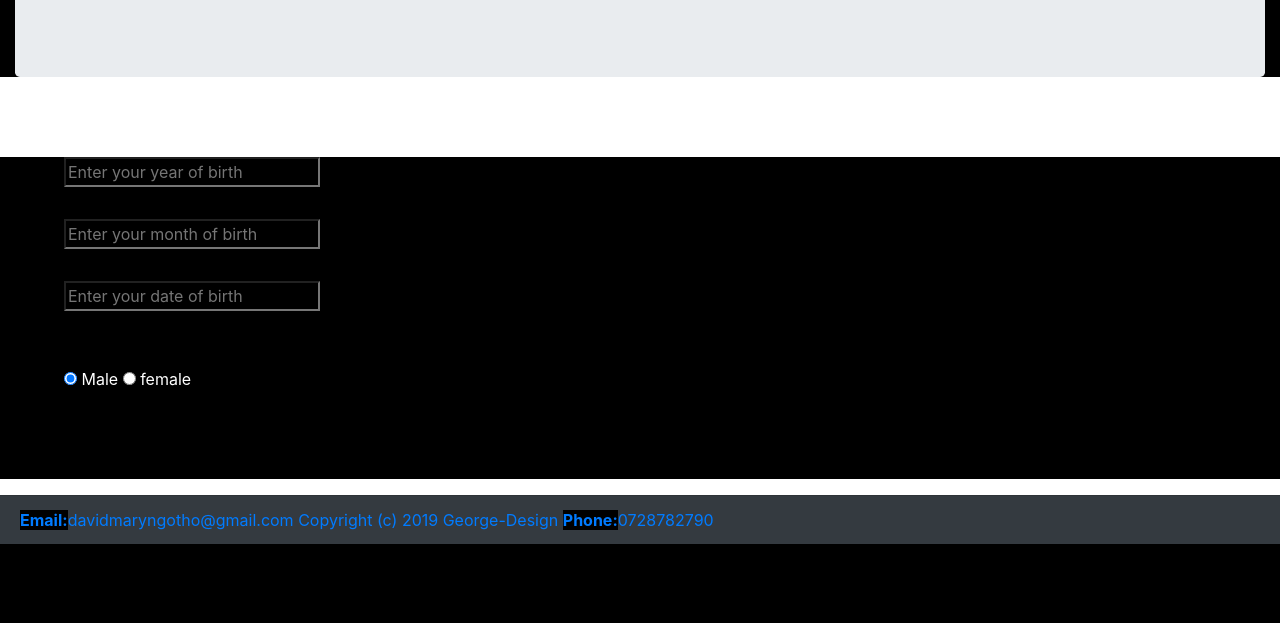
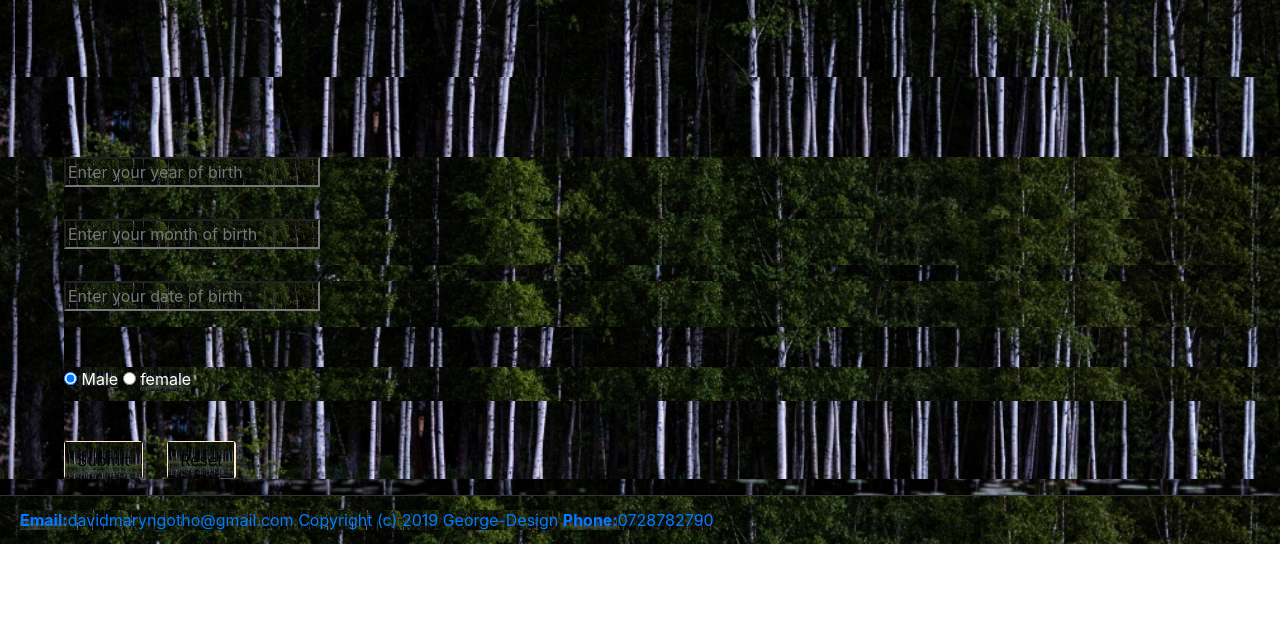
Before and after one commit to George-design/Akan-names, a plain HTML site: page index.html in a window 1280 px wide. Shown: the part 177-800 px from the top of the page. Drawn offline with nearby package versions, Linux system fonts and the light colour scheme.

Commit message:
initial commit

```diff
--- a/styles.css
+++ b/styles.css
@@ -1,5 +1,5 @@
 *{
-    background-color: black;
+    background-image: url(forest.jpg);
     background-size: 100%;
     background-repeat: no-repeat;
     opacity: 5;
@@ -16,3 +16,7 @@ form{
 <h2>{
     font-family: Cambria;
 }
+
+.btn{
+    background-color: blanchedalmond;
+}
```
